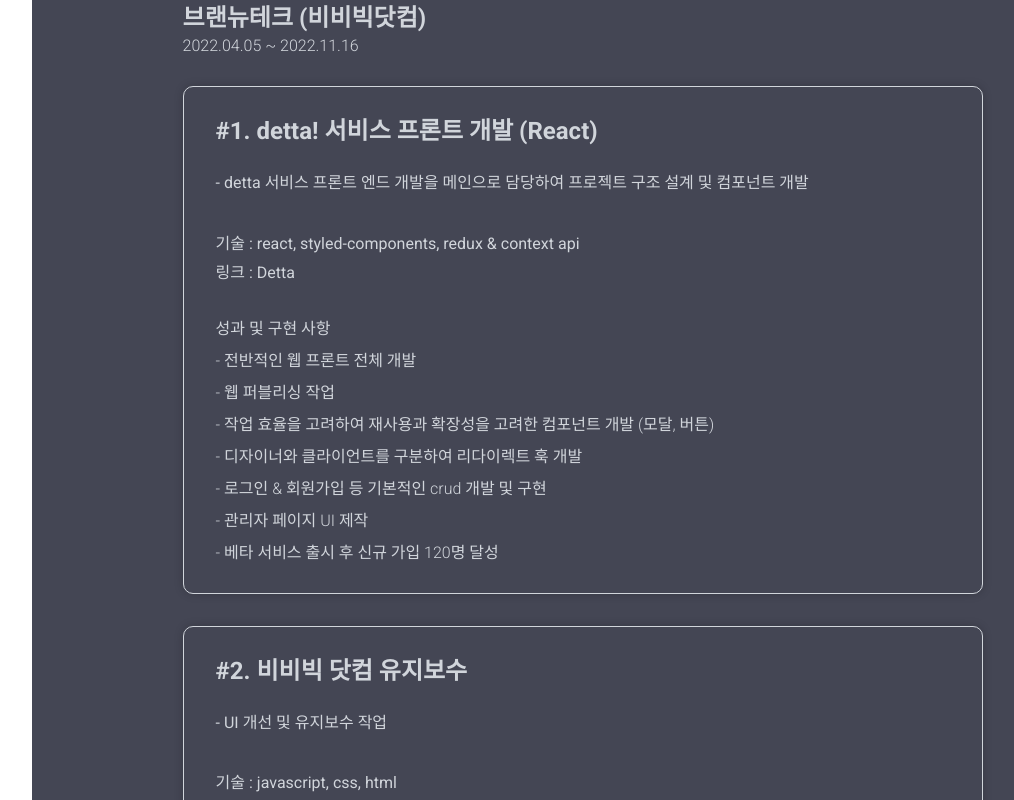
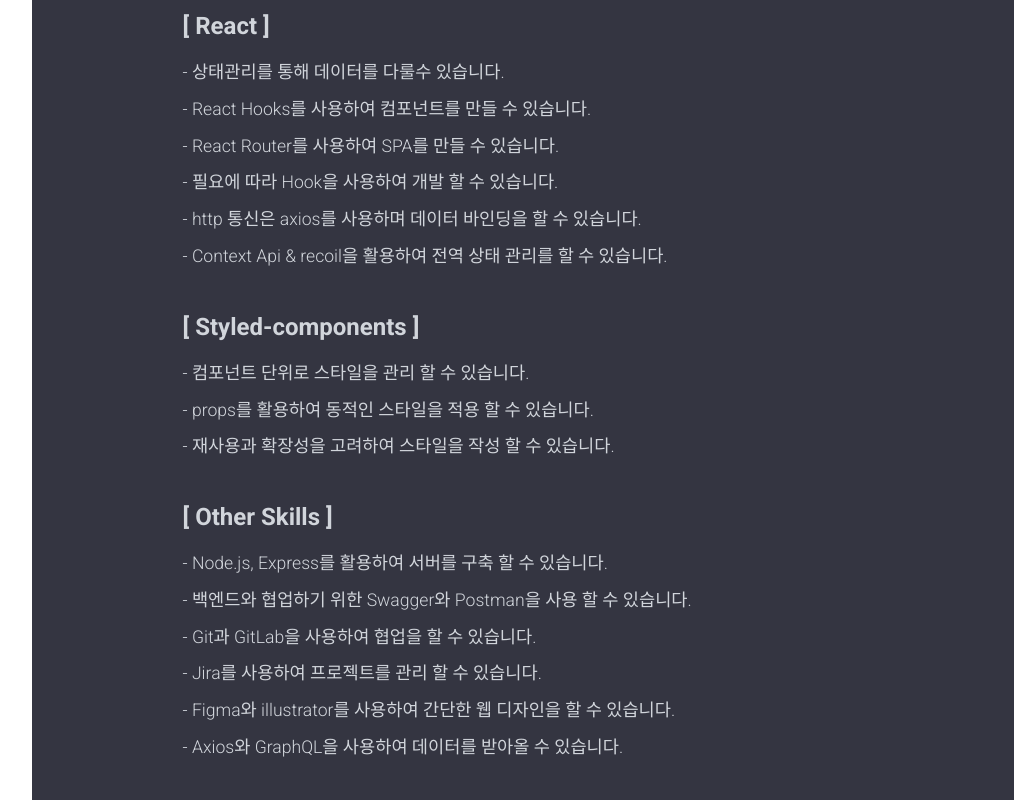
Before and after one commit to fake-dp/myWepsite, a React (Create React App) app in the folder client/: page / in a window 1280 px wide. Shown: the part 2360-3160 px from the top of the page, without its empty margins (147-1161 px from the left). Built offline with nearby package versions, Linux system fonts and the light colour scheme; no server answers.

Commit message:
skills done & 일부 코드 정리

```diff
--- a/client/src/components/EmailForm.tsx
+++ b/client/src/components/EmailForm.tsx
@@ -2,6 +2,7 @@
 import emailjs from "@emailjs/browser";
 import { SlPaperPlane } from "react-icons/sl";
 import * as S from "../style/ContactStyled";
+
 const EmailForm = () => {
   const form = React.useRef(null);
   const service_id = process.env.REACT_APP_EMAILJS_SERVICE_ID;
--- a/client/src/components/layout/Layout.tsx
+++ b/client/src/components/layout/Layout.tsx
@@ -1,32 +1,12 @@
 import Sidebar from "../Sidebar";
-import styled from "styled-components";
-
-const MainBodyLayout = styled.div`
-  display: flex;
-  flex-wrap: wrap;
-`;
-
-const MainSection = styled.div`
-  position: relative;
-  flex: 1;
-  height: 100%;
-  margin-left: 14%;
-  display: flex;
-  justify-content: center;
-  align-items: center;
-  flex-direction: column;
-  font-family: "Roboto", sans-serif;
-  @media screen and (max-width: 1000px) {
-    margin-left: 0;
-  }
-`;
+import * as S from "../../style/CommonLayout";
 
 function Layout({ children }: any) {
   return (
-    <MainBodyLayout>
+    <S.MainBodyLayout>
       <Sidebar />
-      <MainSection>{children}</MainSection>
-    </MainBodyLayout>
+      <S.MainSection>{children}</S.MainSection>
+    </S.MainBodyLayout>
   );
 }
 
--- a/client/src/infoData/InfoMyData.tsx
+++ b/client/src/infoData/InfoMyData.tsx
@@ -3,8 +3,9 @@
   IWorkExperience,
   IEducationInfo,
   IContactInfo,
+  ISkillsInfo,
+  IOtherSkills,
 } from "../types/InfoTypes";
-
 import { SiVelog } from "react-icons/si";
 import { RiKakaoTalkFill } from "react-icons/ri";
 import { AiOutlineMail } from "react-icons/ai";
@@ -20,7 +21,57 @@
     location: "서울 광진구",
   },
 ];
+
 // Skills
+export const SkillsInfo: ISkillsInfo[] = [
+  {
+    id: 1,
+    title: "[ JavaScript ]",
+    description: [
+      "- 자바스크립트를 활용하여 html & css를 조작하여 동적인 웹 페이지를 만들 수 있습니다.",
+      "- 기본적인 문법에 대한 이해가 있으며 함수를 만들어 사용 할 수 있습니다.",
+      "- 비동기 처리에 대한 이해가 있으며 Promise, async/await를 사용 할 수 있습니다.",
+      "- DOM 조작에 대한 이해가 있으며 이벤트 핸들링을 할 수 있습니다.",
+      "- 자바스크립트를 활용하여 다양한 토이 프로젝트를 진행 한 경험이 있습니다.",
+    ],
+  },
+  {
+    id: 2,
+    title: "[ React ]",
+    description: [
+      "- 상태관리를 통해 데이터를 다룰수 있습니다.",
+      "- React Hooks를 사용하여 컴포넌트를 만들 수 있습니다.",
+      "- React Router를 사용하여 SPA를 만들 수 있습니다.",
+      "- 필요에 따라 Hook을 사용하여 개발 할 수 있습니다.",
+      "- http 통신은 axios를 사용하며 데이터 바인딩을 할 수 있습니다.",
+      "- Context Api & recoil을 활용하여 전역 상태 관리를 할 수 있습니다.",
+    ],
+  },
+  {
+    id: 3,
+    title: "[ Styled-components ]",
+    description: [
+      "- 컴포넌트 단위로 스타일을 관리 할 수 있습니다.",
+      "- props를 활용하여 동적인 스타일을 적용 할 수 있습니다.",
+      "- 재사용과 확장성을 고려하여 스타일을 작성 할 수 있습니다.",
+    ],
+  },
+];
+
+export const OtherSkills: IOtherSkills[] = [
+  {
+    id: 1,
+    title: "[ Other Skills ]",
+    description: [
+      "- Node.js, Express를 활용하여 서버를 구축 할 수 있습니다.",
+      "- 백엔드와 협업하기 위한 Swagger와 Postman을 사용 할 수 있습니다.",
+      "- Git과 GitLab을 사용하여 협업을 할 수 있습니다.",
+      "- Jira를 사용하여 프로젝트를 관리 할 수 있습니다.",
+      "- Figma와 illustrator를 사용하여 간단한 웹 디자인을 할 수 있습니다.",
+      "- Axios와 GraphQL을 사용하여 데이터를 받아올 수 있습니다.",
+    ],
+  },
+];
 
 // Expreience
 export const WorkExperience: IWorkExperience[] = [
--- a/client/src/slide/Contact.tsx
+++ b/client/src/slide/Contact.tsx
@@ -1,6 +1,7 @@
 import EmailForm from "../components/EmailForm";
 import * as S from "../style/CommonLayout";
 import ContactInfo from "../components/ContactInfo";
+
 const Contact = () => {
   return (
     <S.SlideLayoutWrapper id="contact">
--- a/client/src/slide/Experience.tsx
+++ b/client/src/slide/Experience.tsx
@@ -19,7 +19,6 @@
                 <h4>{work.position}</h4>
                 <p>{work.mainDecsription}</p>
               </div>
-
               <div>
                 <p>기술 : {work.stack}</p>
                 <a href={work.link} target="_blank" rel="noreferrer">
--- a/client/src/slide/Projects.tsx
+++ b/client/src/slide/Projects.tsx
@@ -1,6 +1,7 @@
 import React from "react";
 import styled from "styled-components";
 import * as S from "../style/CommonLayout";
+
 const Projects = () => {
   return (
     <S.SlideLayoutWrapper id="project">
--- a/client/src/slide/Skills.tsx
+++ b/client/src/slide/Skills.tsx
@@ -1,62 +1,30 @@
 import styled from "styled-components";
 import * as S from "../style/CommonLayout";
-
-interface ISkillsInfo {
-  id: number;
-  title: string;
-  description: string[];
-}
-
-interface IOtherSkills {
-  id: number;
-  title: string;
-  description: string[];
-}
+import { SkillsInfo, OtherSkills } from "../infoData/InfoMyData";
+import * as A from "../style/SkillsStyled";
 
 const Skills = () => {
-  const SkillsInfo: ISkillsInfo[] = [
-    {
-      id: 1,
-      title: "Front-end",
-
-      description: [
-        "React, Redux, Redux-saga, Redux-thunk, Context API, Styled-components, Material-UI, Ant-Design, Bootstrap, HTML, CSS, Javascript, Typescript",
-      ],
-    },
-    {
-      id: 2,
-      title: "Back-end",
-
-      description: [
-        "Node.js, Express, MongoDB, MySQL, Sequelize, Mongoose, GraphQL, Apollo, RESTful API",
-      ],
-    },
-    {
-      id: 3,
-      title: "DevOps",
-
-      description: [
-        "AWS EC2, S3, Route53, CloudFront, CodeDeploy, CodePipeline, Docker, Jenkins, Git, Github, Gitlab, Jira, Confluence, Slack, Trello",
-      ],
-    },
-  ];
-
-  const OtherSkills: IOtherSkills[] = [
-    {
-      id: 1,
-      title: "Other Skills",
-
-      description: [
-        "Agile, Scrum, Kanban, TDD, BDD, OOP, MVC, MVT, MVP, MVVM, RESTful API, Jira, Confluence, Slack, Trello",
-      ],
-    },
-  ];
-
   return (
     <S.SlideLayoutWrapper id="skills">
       <S.BackgroundWrapper props={"#343541"}>
         <S.PaddingWrapper>
           <S.Title>Skills</S.Title>
+          {SkillsInfo.map((info) => (
+            <A.SkillsText key={info.id}>
+              <h4>{info.title}</h4>
+              {info.description.map((desc) => (
+                <p key={desc}>{desc}</p>
+              ))}
+            </A.SkillsText>
+          ))}
+          {OtherSkills.map((info) => (
+            <A.SkillsText key={info.id}>
+              <h4>{info.title}</h4>
+              {info.description.map((desc) => (
+                <p key={desc}>{desc}</p>
+              ))}
+            </A.SkillsText>
+          ))}
         </S.PaddingWrapper>
       </S.BackgroundWrapper>
     </S.SlideLayoutWrapper>
--- a/client/src/style/CommonLayout.tsx
+++ b/client/src/style/CommonLayout.tsx
@@ -3,6 +3,26 @@
 interface IProps {
   props: string | number;
 }
+
+export const MainBodyLayout = styled.div`
+  display: flex;
+  flex-wrap: wrap;
+`;
+
+export const MainSection = styled.div`
+  position: relative;
+  flex: 1;
+  height: 100%;
+  margin-left: 14%;
+  display: flex;
+  justify-content: center;
+  align-items: center;
+  flex-direction: column;
+  font-family: "Roboto", sans-serif;
+  @media screen and (max-width: 1000px) {
+    margin-left: 0;
+  }
+`;
 
 export const SlideLayoutWrapper = styled.div`
   width: 100%;
--- a/client/src/style/SkillsStyled.tsx
+++ b/client/src/style/SkillsStyled.tsx
@@ -1 +1,18 @@
 import styled from "styled-components";
+
+export const SkillsText = styled.div`
+  color: #d1d5db;
+  max-width: 800px;
+  margin-top: 30px;
+  > p {
+    line-height: 2.3rem;
+    font-size: 1.1rem;
+    font-weight: 300;
+  }
+  > h4 {
+    margin-top: 2.5rem;
+    margin-bottom: 1rem;
+    font-size: 1.5rem;
+    font-weight: 600;
+  }
+`;
```
Also changed, not shown: client/src/types/InfoTypes.ts (+12 -0 lines).
